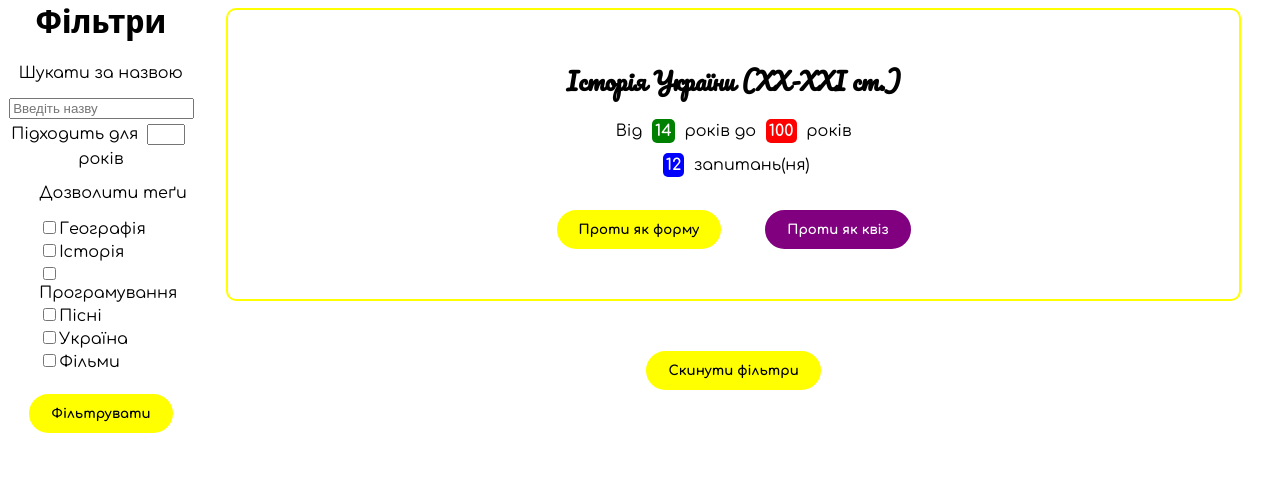
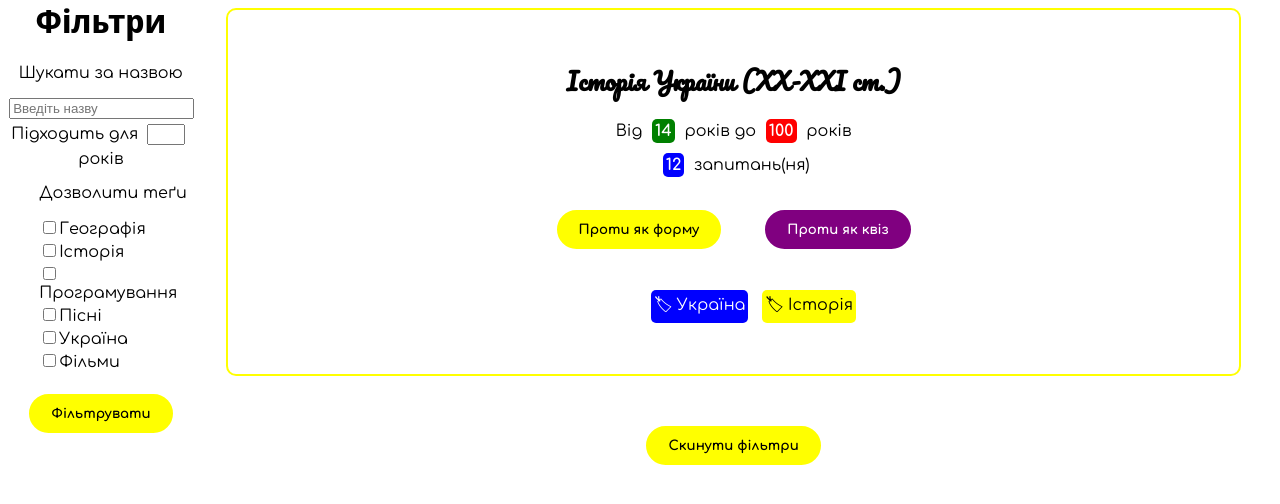
Before and after one commit to sanyaswee/SuperQuizzes-django-edition, a Django app: page / in a window 1280 px wide. Shown: the part 108-612 px from the top of the page. Run offline with Django 4.2, Linux system fonts and the light colour scheme; data comes from the database, SQL or seed files in the repository.

Commit message:
Show tags

```diff
--- a/home/views.py
+++ b/home/views.py
@@ -6,4 +6,6 @@ from .models import Quiz
 def index(request):
     quizzes = Quiz.objects.filter(available=True)
 
-    return render(request, 'home/quiz_list.html', {'quizzes': quizzes})
+    color_classes = ['red-box', 'yellow-box', 'blue-box', 'green-box']
+
+    return render(request, 'home/quiz_list.html', {'quizzes': quizzes, 'color_classes': color_classes})
--- a/static/home/css/index.css
+++ b/static/home/css/index.css
@@ -92,3 +92,9 @@ label {
 	width: 30px;
 	margin: 5px;
 }
+
+
+li {
+	display: inline-block;
+	font-family: 'Comfortaa', cursive;
+}
--- a/templates/home/quiz_list.html
+++ b/templates/home/quiz_list.html
@@ -9,6 +9,14 @@
             <p><b class="color-box blue-box">{{ quiz.questions.all|length }}</b> запитань(ня)</p>
             <a href="form?id={# quiz[-1] #}"><button class="complete complete-as-form">Проти як форму</button></a>
             <a href="quiz?id={# quiz[-1] #}"><button class="complete complete-as-quiz">Проти як квіз</button></a>
+            {# &#127991 #}
+            <div class="tag-space">
+                <ul>
+                    {% for tag in quiz.tags.all %}
+                        <li class="color-box {{ color_classes|random }}">&#127991 {{ tag.localized_uk_ua }}</li>
+                    {% endfor %}
+                </ul>
+            </div>
         </div>
     {% endfor %}
 {% endblock %}
```
